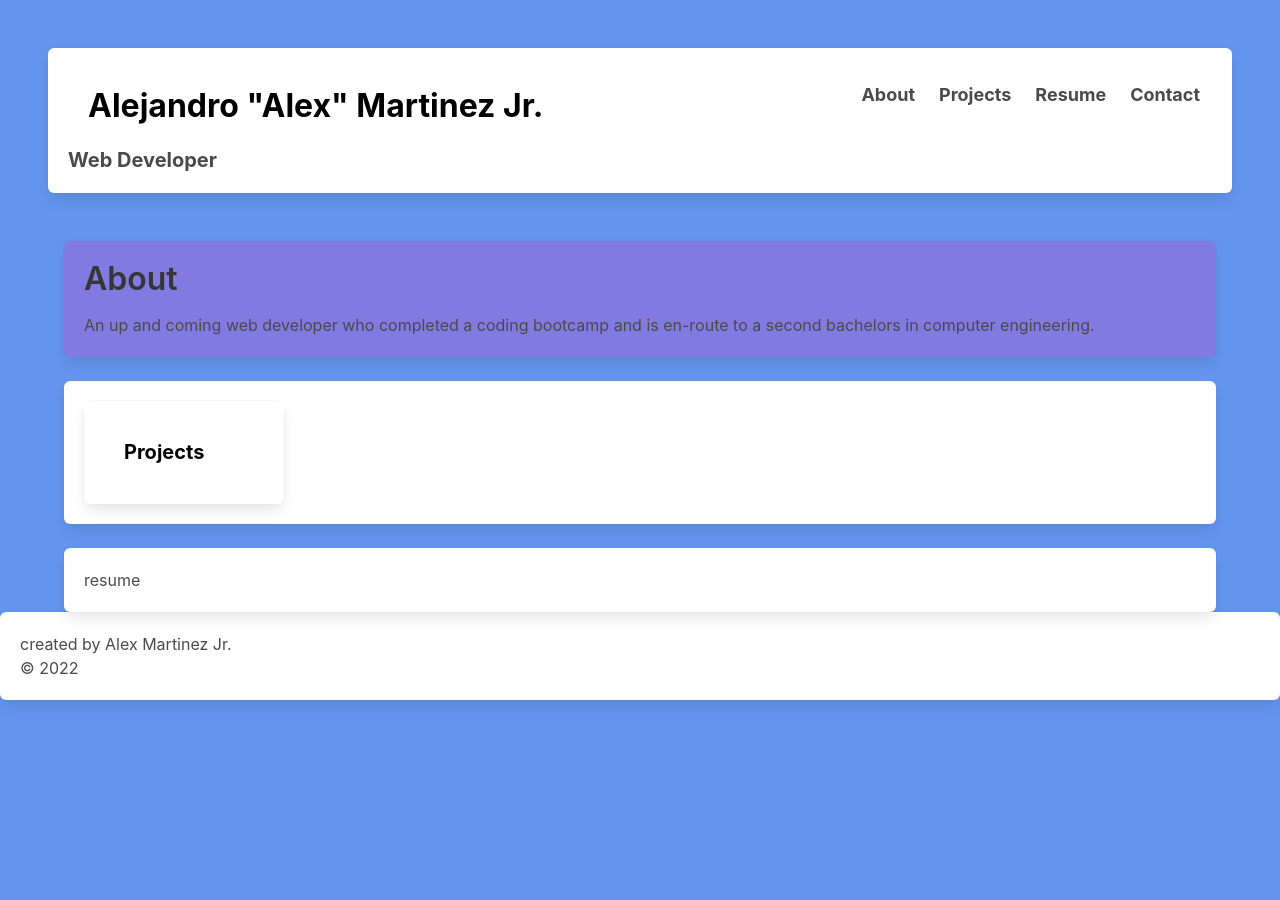
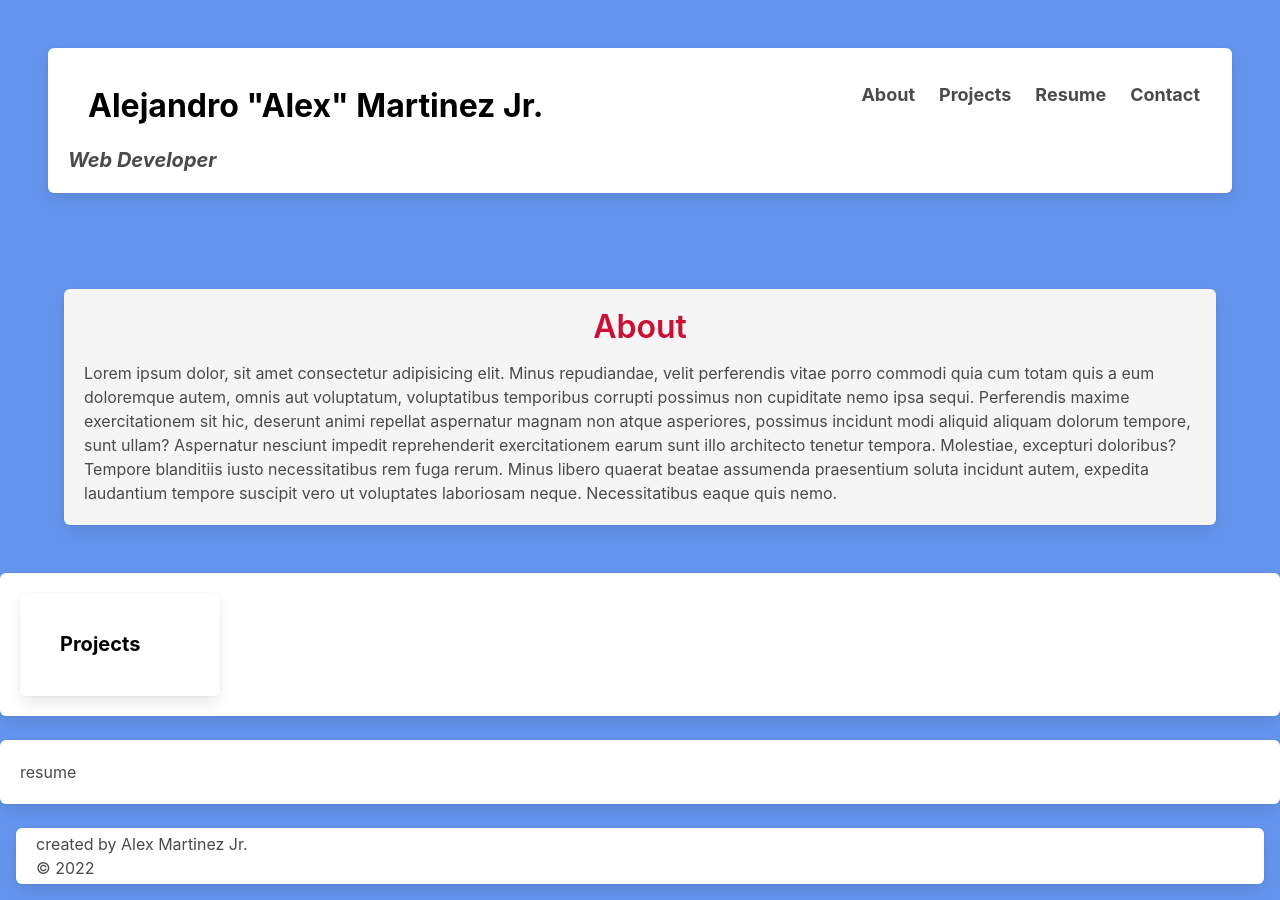
Before and after one commit to amartinezjr7/Module2-Challenge, a website: page index.html in a window 1280 px wide. Before the commit the page ends 800 px from the top, so only its background shows below. Drawn offline with nearby package versions, Linux system fonts and the light colour scheme.

Commit message:
finally got a handle on bulma

```diff
--- a/index.html
+++ b/index.html
@@ -13,7 +13,7 @@
         <div class="columns">
         <div class="column">
           <h1 class="title">Alejandro "Alex" Martinez Jr.</h1>
-          <h2 class="subtitle">Web Developer</h2>
+          <h2 class="subtitle is-italic">Web Developer</h2>
         </div>
         <div class="column">
             <nav class="navbar" role="navigation" aria-label="main navigation">
@@ -42,17 +42,25 @@
 
     </header>
 
+    <div class="section">
+      <div class="container">
+        <div class="box has-background-light" id="about">
+          <div class="content">
+            <h1 class="has-text-danger-dark has-text-centered">About</h1>
+            <p>
+              Lorem ipsum dolor, sit amet consectetur adipisicing elit. Minus repudiandae, velit perferendis vitae porro commodi quia cum totam quis a eum
+              doloremque autem, omnis aut voluptatum, voluptatibus temporibus corrupti possimus non cupiditate nemo ipsa sequi. Perferendis maxime exercitationem
+              sit hic, deserunt animi repellat aspernatur magnam non atque asperiores, possimus incidunt modi aliquid aliquam dolorum tempore, sunt ullam? Aspernatur
+              nesciunt impedit reprehenderit exercitationem earum sunt illo architecto tenetur tempora. Molestiae, excepturi doloribus? Tempore blanditiis iusto
+              necessitatibus rem fuga rerum. Minus libero quaerat beatae assumenda praesentium soluta incidunt autem, expedita laudantium tempore suscipit vero ut
+              voluptates laboriosam neque. Necessitatibus eaque quis nemo.
 
-    <main class="container">
-      <div class="box" id="about">
-        <div class="content">
-          <h1>About</h1>
-          <p>
-            An up and coming web developer who completed a coding bootcamp and is en-route to a second bachelors in computer engineering.
-
-          </p>
+            </p>
+          </div>
         </div>
       </div>
+    </div>
+
 
       <div class="box" id="projects">
           <div class="columns">
@@ -67,10 +75,9 @@
       <div class="box" id="resume">
         <h2>resume</h2>
       </div>
-    </main>
 
 
-    <footer class="box">
+    <footer class="box py-1 mx-4 my-4">
       <h2>created by Alex Martinez Jr. </h2>
       <div>
         &copy; 2022
```
